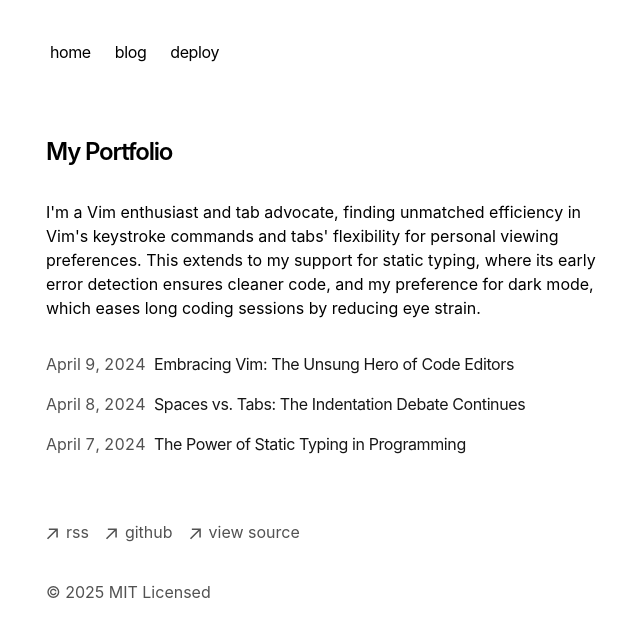
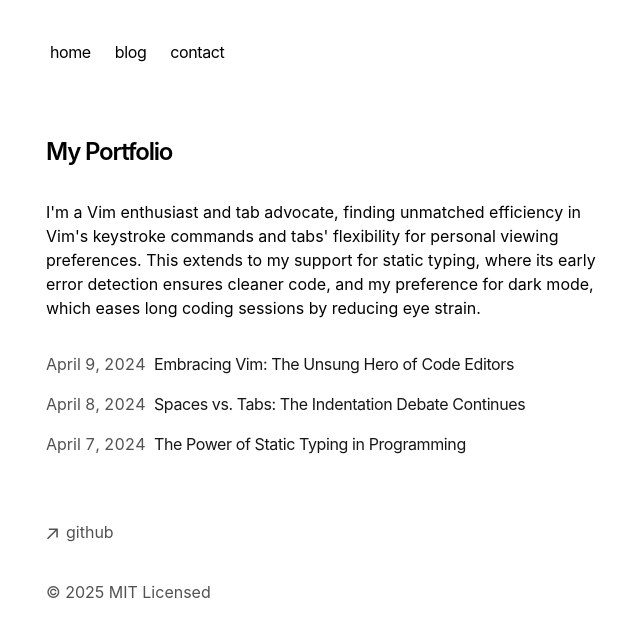
Before and after one commit to ErinCGallagher/personal-nextjs-website, a Next.js app: page / in a window 1280 px wide. Shown: the top 636 px of the page, without its empty margins (306-946 px from the left). Built offline with nearby package versions, Linux system fonts and the light colour scheme.

Commit message:
remove RSS

```diff
--- a/app/components/footer.tsx
+++ b/app/components/footer.tsx
@@ -24,32 +24,10 @@ export default function Footer() {
             className="flex items-center transition-all hover:text-neutral-800 dark:hover:text-neutral-100"
             rel="noopener noreferrer"
             target="_blank"
-            href="/rss"
-          >
-            <ArrowIcon />
-            <p className="ml-2 h-7">rss</p>
-          </a>
-        </li>
-        <li>
-          <a
-            className="flex items-center transition-all hover:text-neutral-800 dark:hover:text-neutral-100"
-            rel="noopener noreferrer"
-            target="_blank"
-            href="https://github.com/vercel/next.js"
+            href="https://github.com/ErinCGallagher/personal-nextjs-website"
           >
             <ArrowIcon />
             <p className="ml-2 h-7">github</p>
-          </a>
-        </li>
-        <li>
-          <a
-            className="flex items-center transition-all hover:text-neutral-800 dark:hover:text-neutral-100"
-            rel="noopener noreferrer"
-            target="_blank"
-            href="https://vercel.com/templates/next.js/portfolio-starter-kit"
-          >
-            <ArrowIcon />
-            <p className="ml-2 h-7">view source</p>
           </a>
         </li>
       </ul>
--- a/app/components/nav.tsx
+++ b/app/components/nav.tsx
@@ -7,8 +7,8 @@ const navItems = {
   '/blog': {
     name: 'blog',
   },
-  'https://vercel.com/templates/next.js/portfolio-starter-kit': {
-    name: 'deploy',
+  '/contact': {
+    name: 'contact',
   },
 }
 
```
